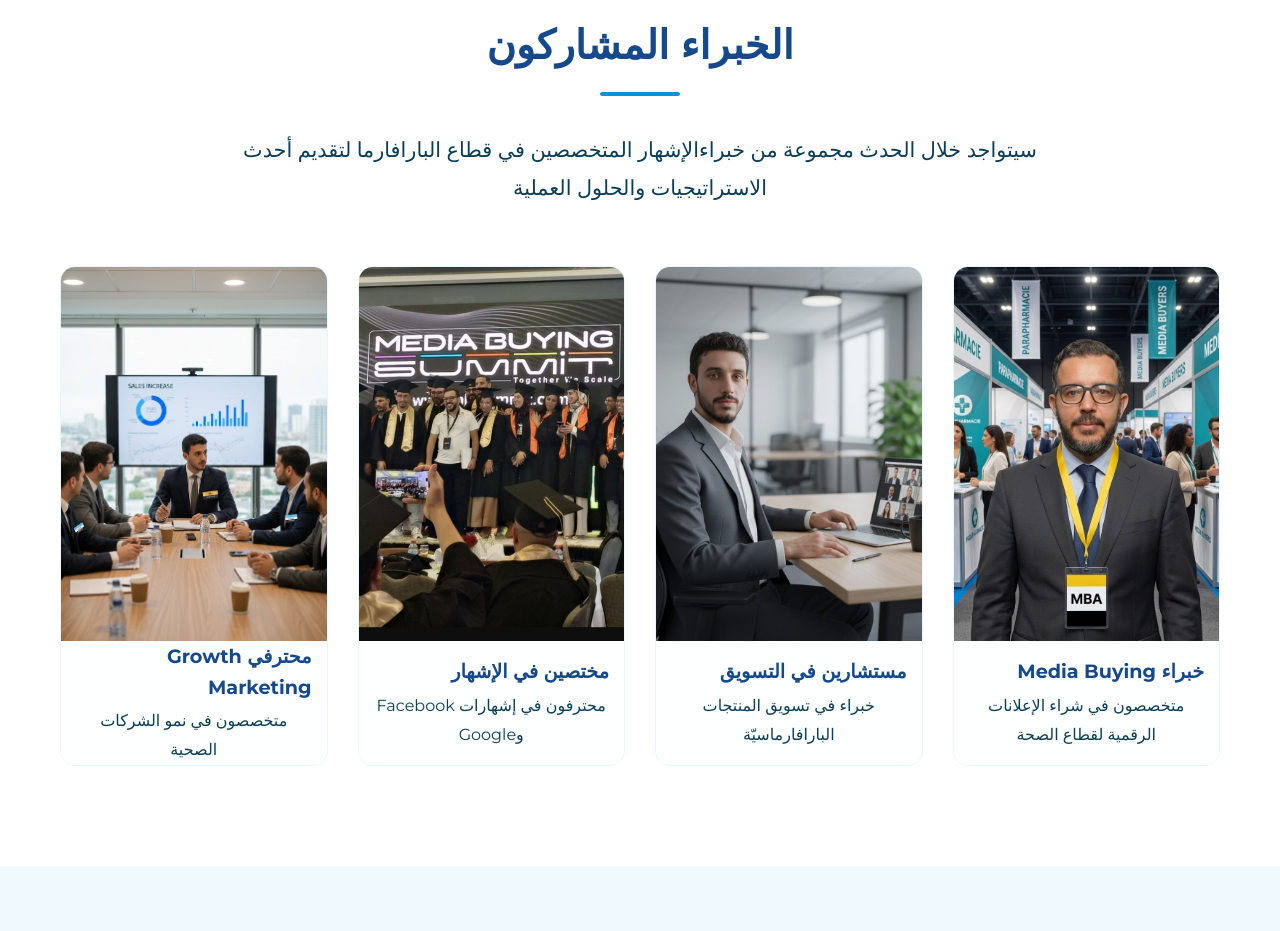
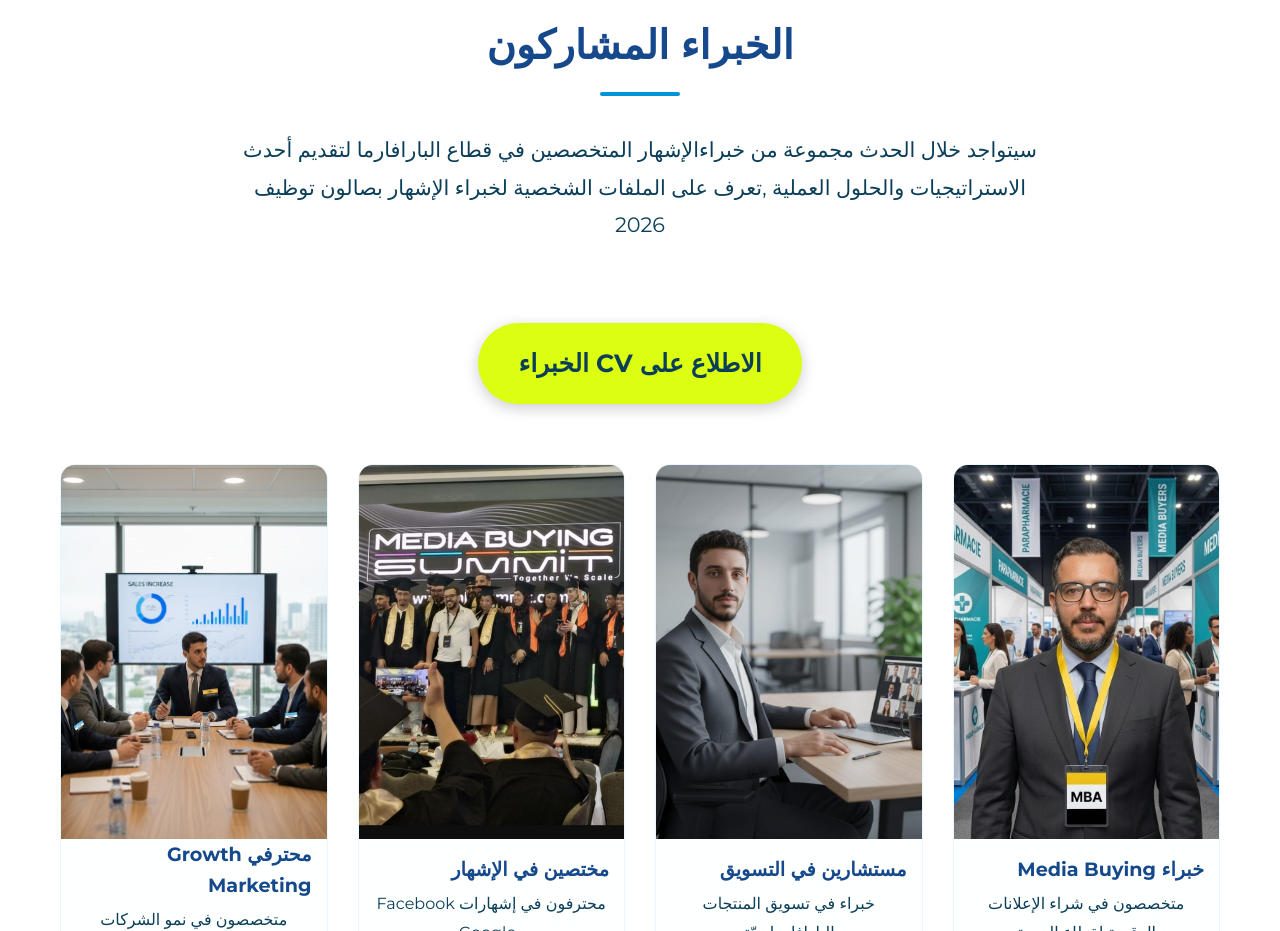
Before and after one commit to m0uadd/landingPage_parapharmacie, a plain HTML site: page index.html in a window 1280 px wide. Shown: the part 3720-4651 px from the top of the page. Drawn offline with Linux system fonts and the light colour scheme; a web font is replaced by a local one.

Commit message:
add cv cta button

```diff
--- a/index.html
+++ b/index.html
@@ -842,8 +842,9 @@
     <section class="speakers">
         <div class="container">
             <h2 class="section-heading">الخبراء المشاركون</h2>
-            <p>سيتواجد خلال الحدث مجموعة من خبراءالإشهار المتخصصين في قطاع البارافارما لتقديم أحدث الاستراتيجيات والحلول العملية</p>
-
+            <p>سيتواجد خلال الحدث مجموعة من خبراءالإشهار المتخصصين في قطاع البارافارما لتقديم أحدث الاستراتيجيات والحلول العملية ,تعرف على الملفات الشخصية لخبراء الإشهار بصالون توظيف 2026</p>
+            <p><a href="#" class="btn-primary" style="margin-top: 20px; display: inline-block;">الاطلاع على CV الخبراء</a>
+            </p>
             <div class="speakers-list">
                 <div class="speaker">
                     <img src="speakers1.jpg" alt="Media Buying Expert">
```
